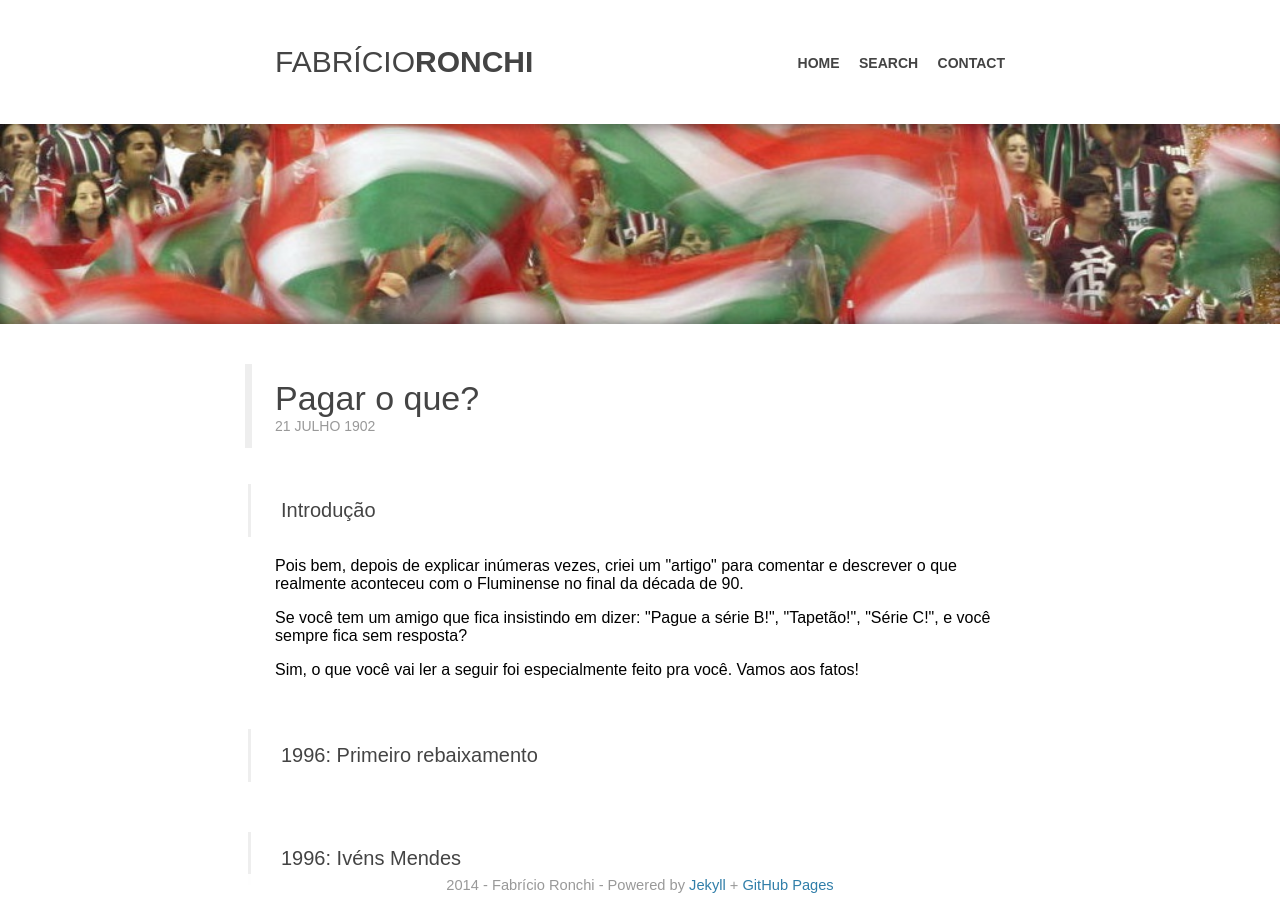
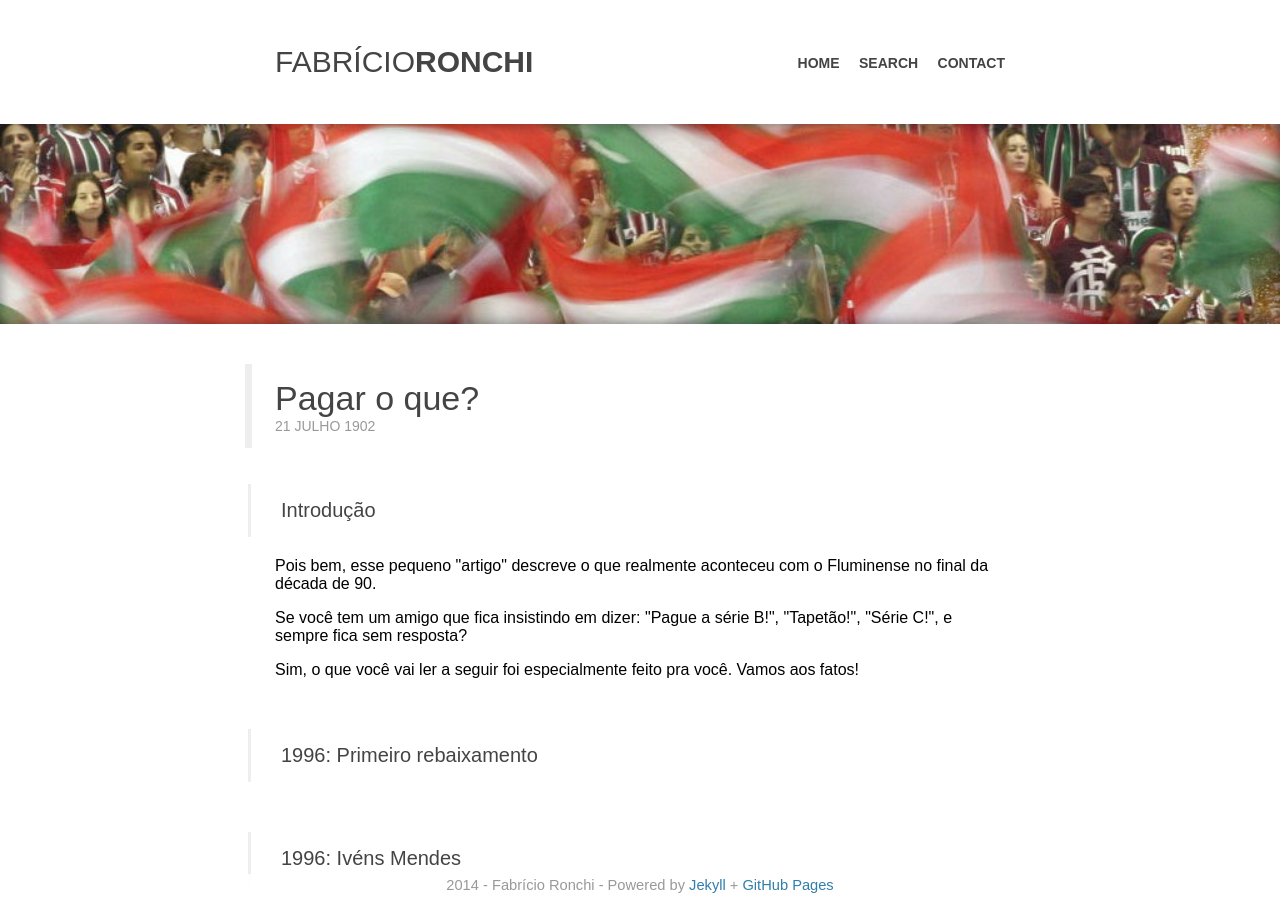
Before and after one commit to fabriciomrkonell/fabriciomrkonell, a Jekyll site: the page built from fluminense/index.html, in a window 1280 px wide and 900 px high. Built offline with Jekyll 4.4.1, drawn with Linux system fonts in a browser that asks for light colours; some web fonts are replaced; Markdown is read by kramdown in place of the engine named in the settings; comment, search, counter and statistics services are not loaded.

Commit message:
Teste Título

```diff
--- a/fluminense/index.html
+++ b/fluminense/index.html
@@ -3,16 +3,14 @@ layout: default
 title: A verdadeira história
 imagem: /img/fundoFluminense.jpg
 ---
-<div class="my-container">
+<section class="my-container">
   <div class="post ">
   <h1>Pagar o que?</h1>
   <div class="when">21 Julho 1902</div>
 
   <h3>Introdução</h3>
-    <p>Pois bem, depois de explicar inúmeras vezes, criei um "artigo" para comentar e descrever o que realmente aconteceu com o Fluminense no final da década de 90.
-    </p>
-
-    <p>Se você tem um amigo que fica insistindo em dizer: "Pague a série B!", "Tapetão!", "Série C!", e você sempre fica sem resposta?</p>
+    <p>Pois bem, esse pequeno "artigo"  descreve o que realmente aconteceu com o Fluminense no final da década de 90.</p>
+    <p>Se você tem um amigo que fica insistindo em dizer: "Pague a série B!", "Tapetão!", "Série C!", e sempre fica sem resposta?</p>
     <p>Sim, o que você vai ler a seguir foi especialmente feito pra você. Vamos aos fatos!</p>
 
   <h3>1996: Primeiro rebaixamento</h3>
@@ -31,4 +29,4 @@ imagem: /img/fundoFluminense.jpg
 
   <br/>
   {% include disqus.html %}
-</div>
+</section>
```
